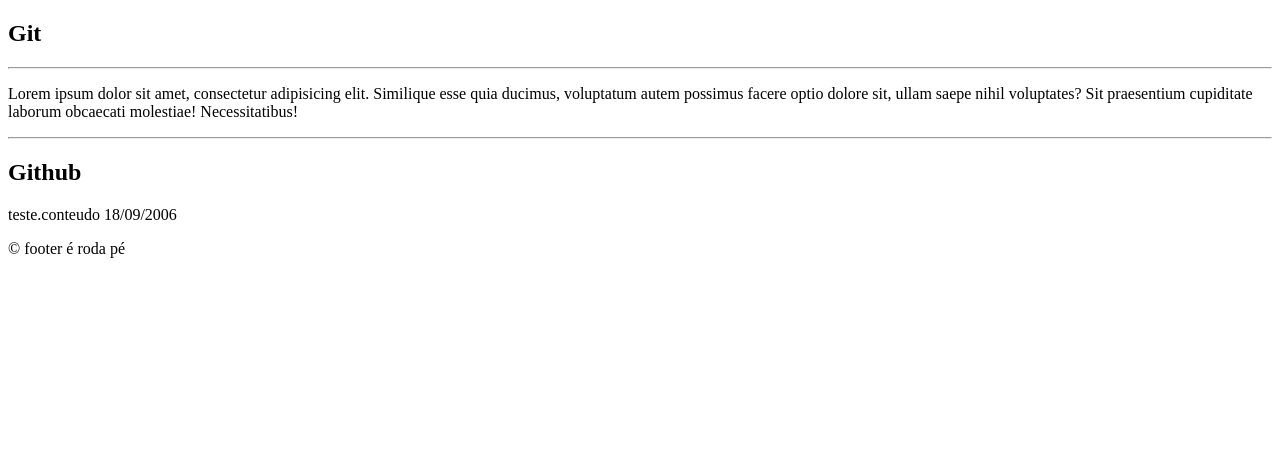
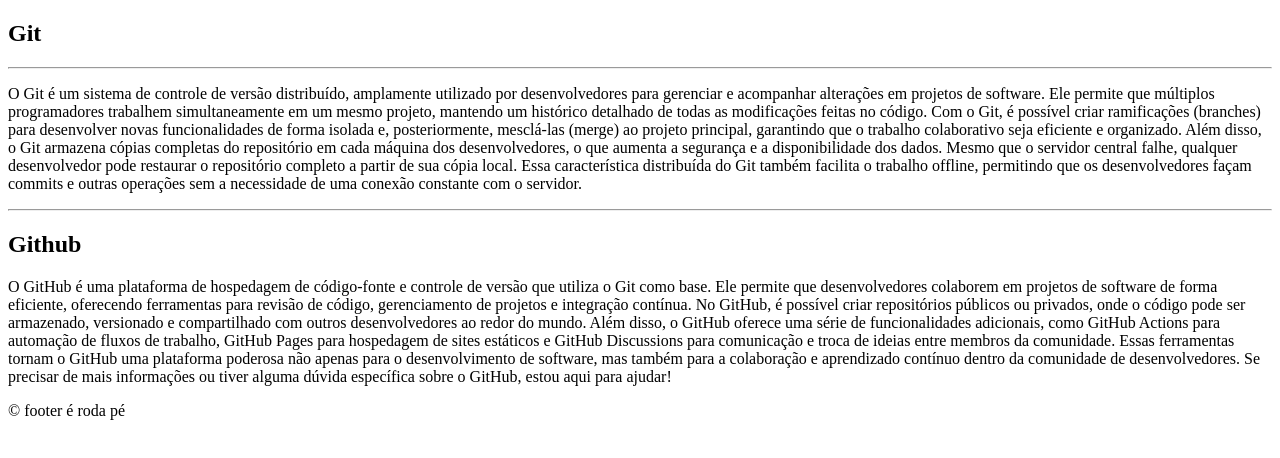
Before and after one commit to yasmim-pigmeu/site_ayala, a plain HTML site: page index.html in a window 1280 px wide. Drawn offline with Linux system fonts and the light colour scheme.

Commit message:
Update index.html

```diff
--- a/index.html
+++ b/index.html
@@ -16,9 +16,26 @@
             <hr>
 
             <p>
-                Lorem ipsum dolor sit amet, consectetur adipisicing elit. Similique esse quia ducimus, voluptatum autem
-                possimus facere optio dolore sit, ullam saepe nihil voluptates? Sit praesentium cupiditate laborum
-                obcaecati molestiae! Necessitatibus!
+                O Git é um sistema de controle de versão distribuído,
+                    amplamente utilizado por desenvolvedores para gerenciar e
+                    acompanhar alterações em projetos de software. Ele permite
+                    que múltiplos programadores trabalhem simultaneamente em um
+                    mesmo projeto, mantendo um histórico detalhado de todas as
+                    modificações feitas no código. Com o Git, é possível criar
+                    ramificações (branches) para desenvolver novas
+                    funcionalidades de forma isolada e, posteriormente,
+                    mesclá-las (merge) ao projeto principal, garantindo que o
+                    trabalho colaborativo seja eficiente e organizado.
+
+                    Além disso, o Git armazena cópias completas do repositório
+                    em cada máquina dos desenvolvedores, o que aumenta a
+                    segurança e a disponibilidade dos dados. Mesmo que o
+                    servidor central falhe, qualquer desenvolvedor pode
+                    restaurar o repositório completo a partir de sua cópia
+                    local. Essa característica distribuída do Git também
+                    facilita o trabalho offline, permitindo que os
+                    desenvolvedores façam commits e outras operações sem a
+                    necessidade de uma conexão constante com o servidor.
             </p>
 
         </article>
@@ -27,7 +44,9 @@
             <hr>
             <h2>Github</h2>
             <p>
-                teste.conteudo 18/09/2006
+                O GitHub é uma plataforma de hospedagem de código-fonte e controle de versão que utiliza o Git como base. Ele permite que desenvolvedores colaborem em projetos de software de forma eficiente, oferecendo ferramentas para revisão de código, gerenciamento de projetos e integração contínua. No GitHub, é possível criar repositórios públicos ou privados, onde o código pode ser armazenado, versionado e compartilhado com outros desenvolvedores ao redor do mundo.
+                Além disso, o GitHub oferece uma série de funcionalidades adicionais, como GitHub Actions para automação de fluxos de trabalho, GitHub Pages para hospedagem de sites estáticos e GitHub Discussions para comunicação e troca de ideias entre membros da comunidade. Essas ferramentas tornam o GitHub uma plataforma poderosa não apenas para o desenvolvimento de software, mas também para a colaboração e aprendizado contínuo dentro da comunidade de desenvolvedores.
+                Se precisar de mais informações ou tiver alguma dúvida específica sobre o GitHub, estou aqui para ajudar!
             </p>
         </article>
 
```
